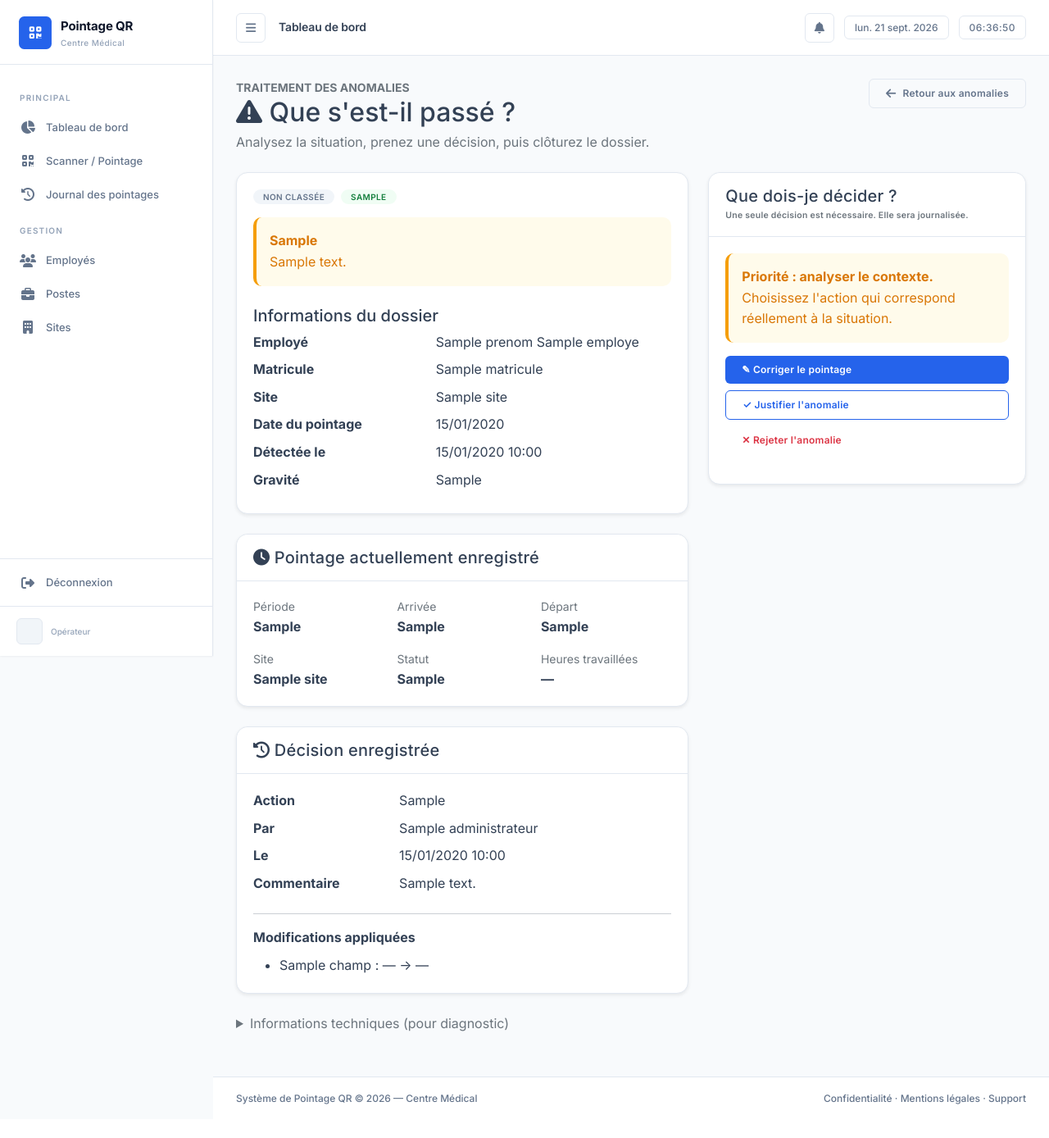
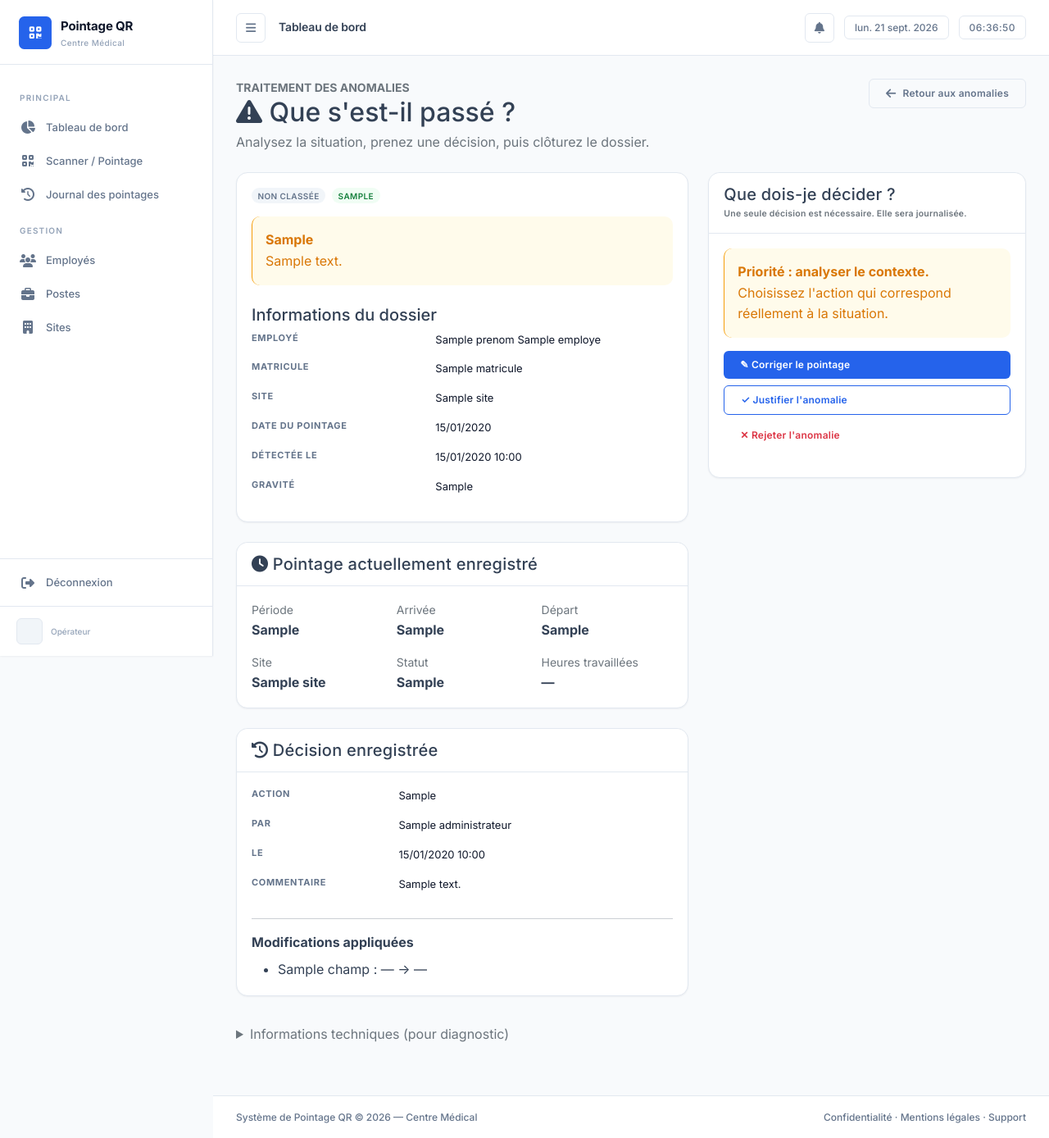
Before and after one commit to KnightGeorge11/Pointage_qr, a Django app: template pointage/templates/pointage/alerte_detail.html in a window 1280 px wide. Shown: the whole page at 82% size. Before the commit the page ends 1347 px from the top, so only its background shows below. Run offline with Django 5.2, Linux system fonts and the light colour scheme; the template is opened without the code that fills it: most values are stand-ins (such as "Sample title", 1, 10 or a date in 2020); form fields are guessed from the names that the template uses.

Commit message:
Polish anomaly detail SaaS styling

```diff
--- a/pointage/templates/pointage/alerte_detail.html
+++ b/pointage/templates/pointage/alerte_detail.html
@@ -2,7 +2,28 @@
 
 {% block title %}Traitement de l'anomalie #{{ anomalie.pk }} - Pointage QR{% endblock %}
 
+
+{% block extra_css %}
+<style>
+    .anomaly-shell .card{border:1px solid var(--border-light);border-radius:var(--radius-lg);box-shadow:var(--shadow-sm)!important;overflow:hidden}
+    .anomaly-shell .card-header{border-bottom:1px solid var(--border-light);padding:14px 18px}
+    .anomaly-shell .card-body{padding:18px}
+    .anomaly-shell .alert{border-radius:var(--radius-md);border-width:1px}
+    .anomaly-shell .badge{font-weight:600;border-radius:var(--radius-full);padding:.45em .75em}
+    .anomaly-shell .btn{border-radius:var(--radius-sm);font-weight:600}
+    .anomaly-shell dl dt{font-size:11px;text-transform:uppercase;letter-spacing:.06em;color:var(--text-muted);padding-bottom:7px}
+    .anomaly-shell dl dd{font-size:13px;color:var(--text-primary);padding-bottom:7px}
+    .anomaly-shell .border.rounded,.anomaly-shell .border-danger{border-color:var(--border-light)!important;border-radius:var(--radius-md)!important}
+    .anomaly-shell .border-danger{border-color:rgba(239,68,68,.35)!important}
+    .anomaly-shell .form-control,.anomaly-shell select{border-color:var(--border-light);border-radius:var(--radius-sm)}
+    .anomaly-shell .form-control:focus,.anomaly-shell select:focus{border-color:var(--blue-500);box-shadow:0 0 0 3px rgba(37,99,235,.10)}
+    .anomaly-shell details summary{cursor:pointer;padding:10px 0}
+    @media(max-width:768px){.anomaly-shell .card-body{padding:14px}.anomaly-shell h1.h2{font-size:22px}}
+</style>
+{% endblock %}
+
 {% block content %}
+<div class="anomaly-shell">
 {% with categorie=anomalie.contexte.categorie bloquante=anomalie.contexte.bloquante rh_requis=anomalie.contexte.traitement_rh_requis %}
 <div class="row">
     <div class="col-12 mb-4">
@@ -178,4 +199,5 @@
     <pre class="bg-light border rounded p-3 mt-2" style="white-space:pre-wrap;font-size:12px;">{{ anomalie.contexte }}</pre>
 </details>
 {% endwith %}
+</div>
 {% endblock %}
```
